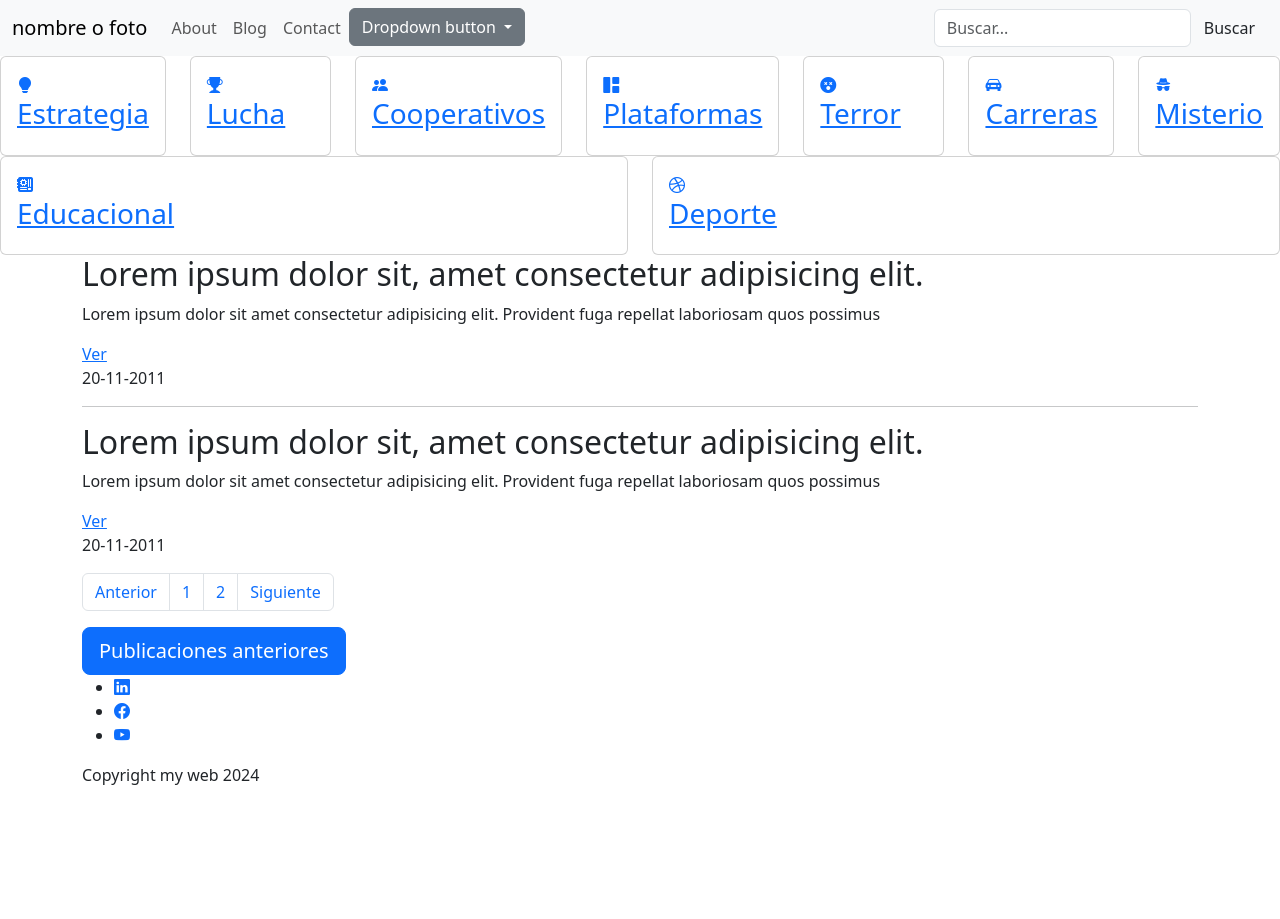
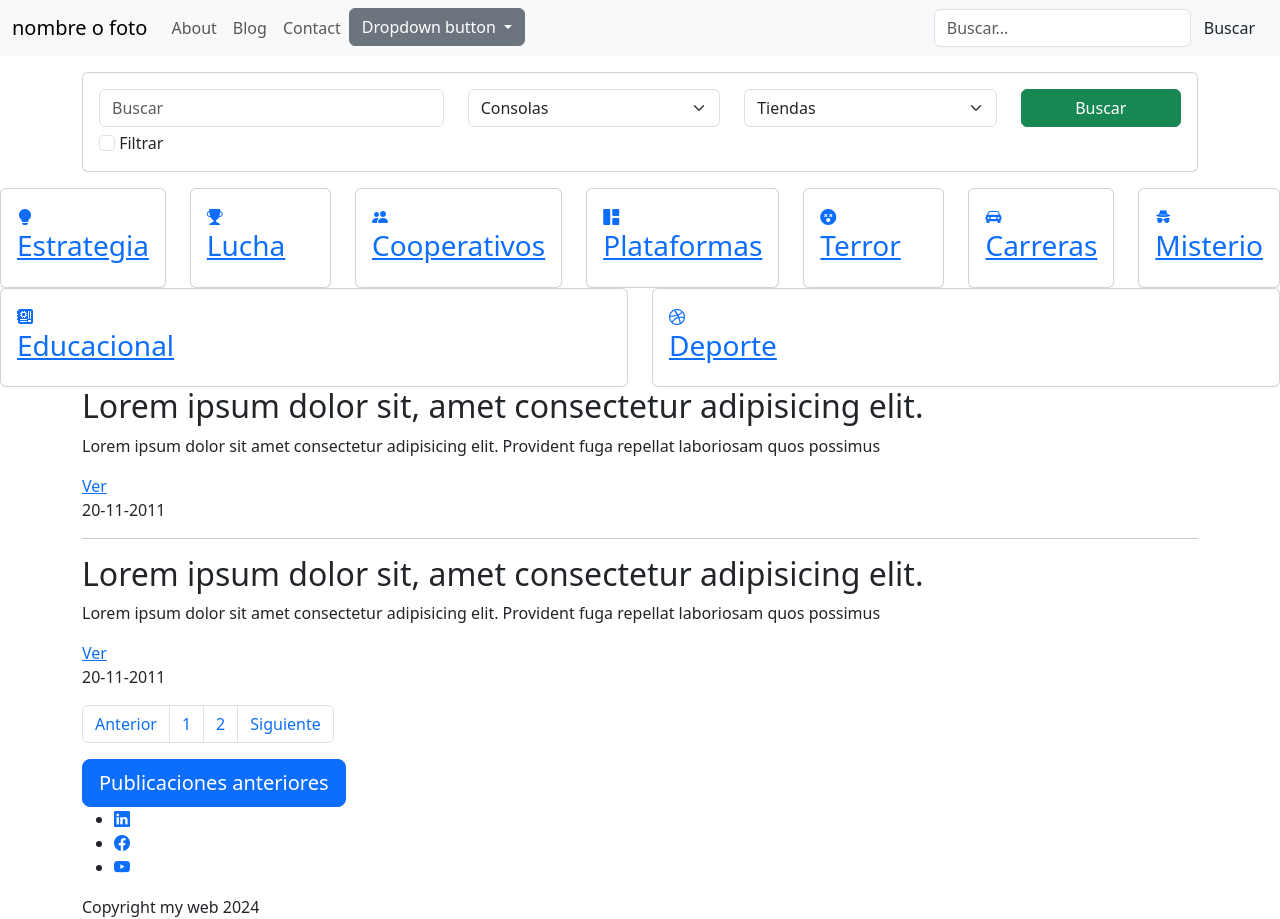
Before and after one commit to iancamps90/Web-bootstrap, a website: page index.html in a window 1280 px wide. Before the commit the page ends 800 px from the top, so only its background shows below. Drawn offline with nearby package versions, Linux system fonts and the light colour scheme.

Commit message:
Actualizacion (parte2)
Se crea un formulario filtro de busquedad y tipo de consola y tienda de localizacion

```diff
--- a/index.html
+++ b/index.html
@@ -9,9 +9,63 @@
 </head>
 <body>
 
-    <div id="navbar"></div>
+    <div id="navbar"></div> <!-- Navbar con JS-->
 
-        <section>
+    <section id="buscar"> <!-- filtro de busqueda con formulario -->
+        <div class="container py-3">
+            <div class="card">
+                <div class="card-body">
+                    <form action="#">
+                        <div class="row">
+
+                            <div class="col-lg-4 col-sm-6 col-12"> <!-- Filtro -->
+                                <!-- <label  class="form-label">Buscar</label> -->
+                                <input name="buscar" type="text" class="form-control" placeholder="Buscar">
+                            </div>
+
+                            <div class="col-lg-3 col-sm-6 col-12"> <!-- Formulario filtro de consolas -->
+                                <!-- <label  class="form-label">Buscar</label> -->
+                                <select class="form-select" name="consolas">
+                                    <option value="" selected>Consolas</option>
+                                    <option value="">PS5</option>
+                                    <option value="">Xbox Series S|X</option>
+                                    <option value="">Nintendo Switch</option>
+                                    <option value="">PC</option>
+                                    <option value="">Handle PC</option>
+                                </select>
+                            </div>
+
+                            <div class="col-lg-3 col-sm-6 col-12"> <!-- Formulario filtro de ciudades -->
+                                <!-- <label  class="form-label">Buscar</label> -->
+                                <select class="form-select" name="localizacion">
+                                    <option value="" selected>Tiendas</option>
+                                    <option value="">Madrid</option>
+                                    <option value="">Barcelona</option>
+                                    <option value="">Valencia</option>
+                                    <option value="">Bilbao</option>
+                                    <option value="">Sevilla</option>
+                                </select>
+                            </div>
+
+                            <div class="col-lg-2 col-sm-4 col-12"> <!-- boton busqueda -->
+                                <button class="btn btn-success w-100">Buscar</button>
+                            </div>
+
+                            <div class="col-lg-2 col-sm-4 col-12 mt-1"> <!-- boton filtrar-->
+                                <input id="filtrarData" class="form-check-input" type="checkbox" name="filtrar">
+                                <label for="filtrarData" class="form-check-label">Filtrar</label>
+                            </div>
+                        </div>
+
+
+                    </form>
+                </div>
+            </div>
+        </div>
+    </section>
+
+
+        <section> <!-- Categorias -->
             <div class="row">
                 <div class="col">
                     <div class="card">
@@ -133,7 +187,7 @@
             </div>
         </section>
 
-        <section class="container">
+        <section class="container"><!-- Content-->
             <h2>Lorem ipsum dolor sit, amet consectetur adipisicing elit.</h2>
             <p>Lorem ipsum dolor sit amet consectetur adipisicing elit. Provident fuga repellat laboriosam quos possimus</p>
             <a href="#">Ver</a>
@@ -204,8 +258,7 @@
     <script src="node_modules/@popperjs/core/dist/umd/popper.min.js"></script>
     <script src="node_modules/bootstrap/dist/js/bootstrap.js"></script>
 
-    <script>
-        // Cargar contenido del archivo navbar.html
+    <script> // Cargar contenido del archivo navbar.html
         fetch('navbar.html')
             .then(response => response.text())
             .then(data => document.getElementById('navbar').innerHTML = data);
```
Also changed, not shown: README.md.
